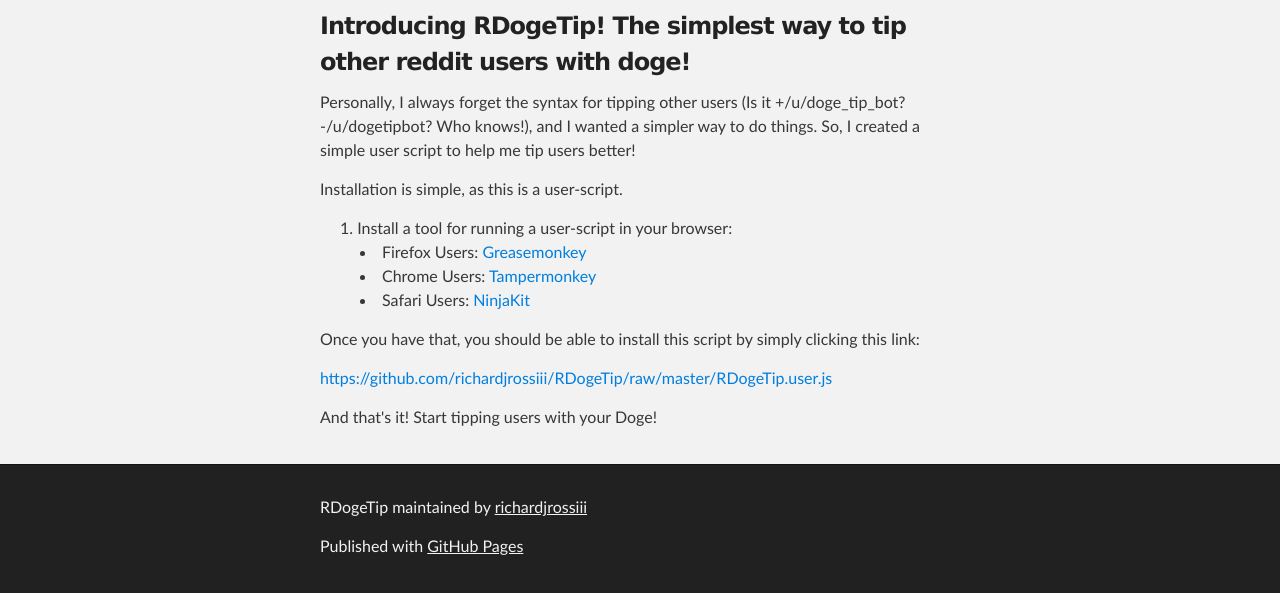
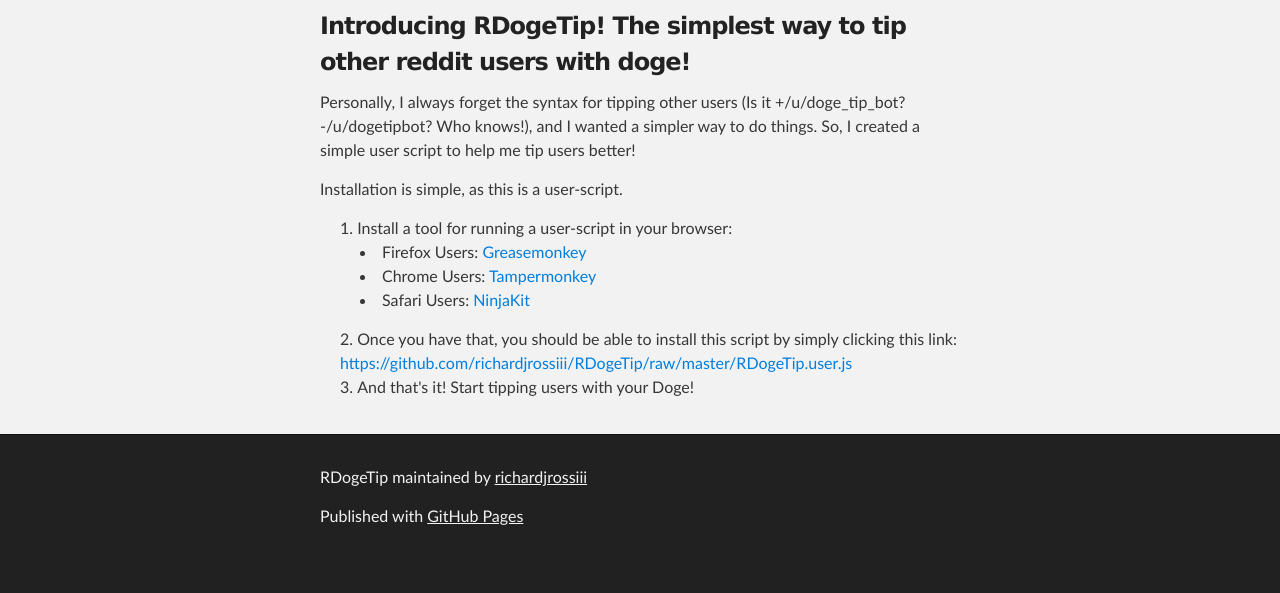
Before and after one commit to richardjrossiii/RDogeTip, a plain HTML site: page index.html in a window 1280 px wide. Shown: the part 252-845 px from the top of the page. After the commit the page ends 815 px from the top, so only its background shows below. Drawn offline with Linux system fonts and the light colour scheme.

```diff
--- a/index.html
+++ b/index.html
@@ -50,11 +50,11 @@
 </li>
 </ul>
 </li>
-</ol><p>Once you have that, you should be able to install this script by simply clicking this link:</p>
-
-<p><a href="https://github.com/richardjrossiii/RDogeTip/raw/master/RDogeTip.user.js">https://github.com/richardjrossiii/RDogeTip/raw/master/RDogeTip.user.js</a></p>
-
-<p>And that's it! Start tipping users with your Doge!</p>
+<li>Once you have that, you should be able to install this script by simply clicking this link:
+<a href="https://github.com/richardjrossiii/RDogeTip/raw/master/RDogeTip.user.js">https://github.com/richardjrossiii/RDogeTip/raw/master/RDogeTip.user.js</a>
+</li>
+<li>And that's it! Start tipping users with your Doge!</li>
+</ol>
       </section>
     </div>
 
--- a/params.json
+++ b/params.json
@@ -1 +1 @@
-{"name":"RDogeTip","tagline":"Easily tip other reddit users with doge!","body":"### Introducing RDogeTip! The simplest way to tip other reddit users with doge!\r\n\r\nPersonally, I always forget the syntax for tipping other users (Is it +/u/doge_tip_bot? -/u/dogetipbot? Who knows!), and I wanted a simpler way to do things. So, I created a simple user script to help me tip users better!\r\n\r\nInstallation is simple, as this is a user-script.\r\n\r\n1. Install a tool for running a user-script in your browser:\r\n   - Firefox Users: [Greasemonkey](https://addons.mozilla.org/en-US/firefox/addon/greasemonkey/)\r\n   - Chrome Users: [Tampermonkey](https://chrome.google.com/webstore/detail/tampermonkey/dhdgffkkebhmkfjojejmpbldmpobfkfo?hl=en)\r\n   - Safari Users: [NinjaKit](https://github.com/os0x/NinjaKit)\r\n\r\nOnce you have that, you should be able to install this script by simply clicking this link:\r\n\r\nhttps://github.com/richardjrossiii/RDogeTip/raw/master/RDogeTip.user.js\r\n\r\nAnd that's it! Start tipping users with your Doge!","google":"","note":"Don't delete this file! It's used internally to help with page regeneration."}
+{"name":"RDogeTip","tagline":"Easily tip other reddit users with doge!","body":"### Introducing RDogeTip! The simplest way to tip other reddit users with doge!\r\n\r\nPersonally, I always forget the syntax for tipping other users (Is it +/u/doge_tip_bot? -/u/dogetipbot? Who knows!), and I wanted a simpler way to do things. So, I created a simple user script to help me tip users better!\r\n\r\nInstallation is simple, as this is a user-script.\r\n\r\n1. Install a tool for running a user-script in your browser:\r\n   - Firefox Users: [Greasemonkey](https://addons.mozilla.org/en-US/firefox/addon/greasemonkey/)\r\n   - Chrome Users: [Tampermonkey](https://chrome.google.com/webstore/detail/tampermonkey/dhdgffkkebhmkfjojejmpbldmpobfkfo?hl=en)\r\n   - Safari Users: [NinjaKit](https://github.com/os0x/NinjaKit)\r\n2. Once you have that, you should be able to install this script by simply clicking this link:\r\n    https://github.com/richardjrossiii/RDogeTip/raw/master/RDogeTip.user.js\r\n3. And that's it! Start tipping users with your Doge!","google":"","note":"Don't delete this file! It's used internally to help with page regeneration."}
```
